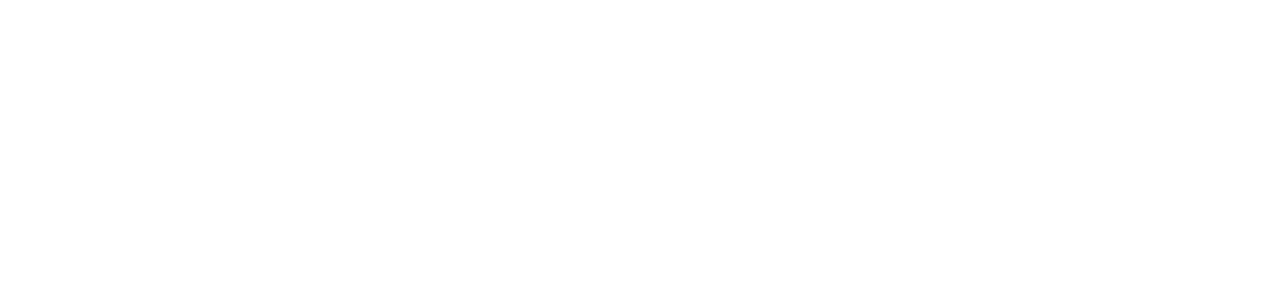
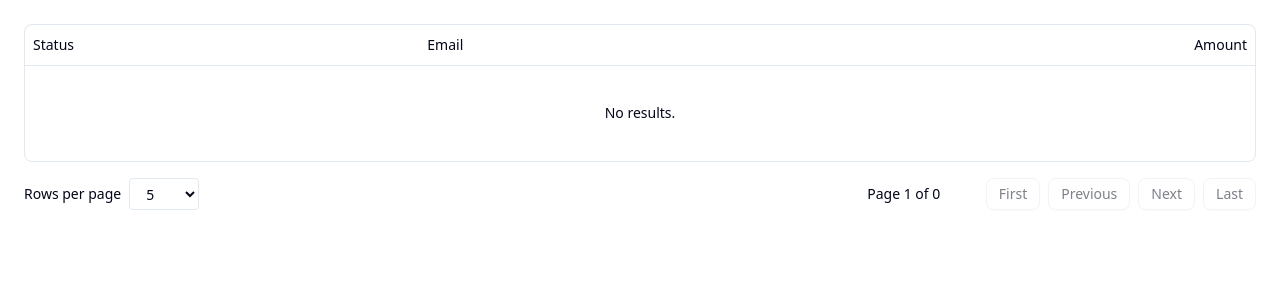
Before and after one commit to CodeBuddySLTNS/RFID-Attendance-System, a React (Vite) app in the folder client/: page /manage-students in a window 1280 px wide. Before the commit this address had no page. Shown: the top 300 px of the page. Built offline with nearby package versions, Linux system fonts and the light colour scheme.

Commit message:
added route

```diff
--- a/client/src/App.tsx
+++ b/client/src/App.tsx
@@ -1,6 +1,7 @@
 import { BrowserRouter, Route, Routes } from "react-router-dom";
 import { Homepage } from "./pages/homepage";
 import Layout from "./layout";
+import { ManageStudents } from "./pages/manage-students";
 
 const App = () => {
   return (
@@ -8,6 +9,7 @@ const App = () => {
       <Layout>
         <Routes>
           <Route path="/" element={<Homepage />} />
+          <Route path="/manage-students" element={<ManageStudents />} />
         </Routes>
       </Layout>
     </BrowserRouter>
--- /dev/null
+++ b/client/src/pages/manage-students.tsx
@@ -0,0 +1,9 @@
+import DataTablePagination from "@/components/datatable";
+
+export const ManageStudents = () => {
+  return (
+    <div>
+      <DataTablePagination data={[]} />
+    </div>
+  );
+};
```
